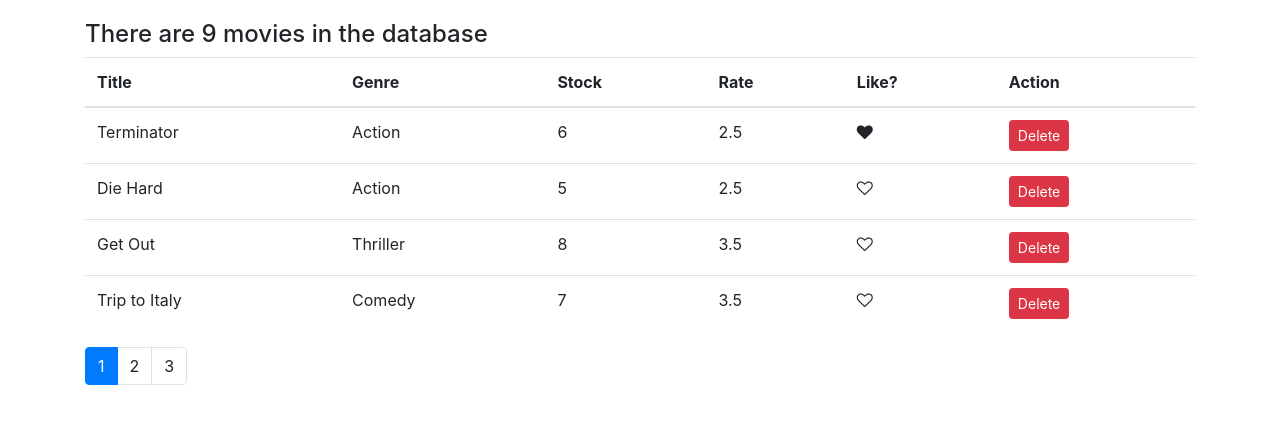
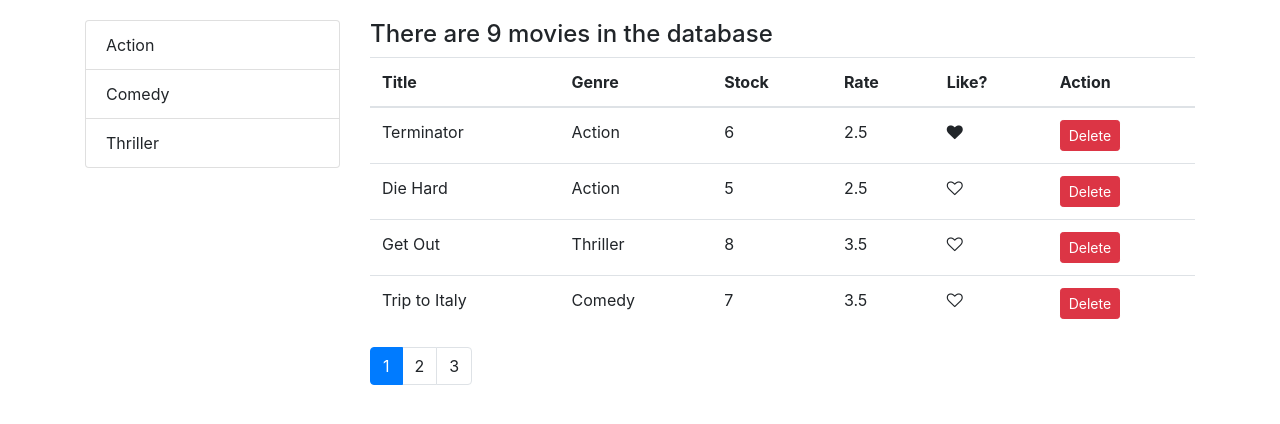
Before and after one commit to glitton/react-videoapp, a React (Create React App) app: page / in a window 1280 px wide. Shown: the top 424 px of the page. Built offline with nearby package versions, Linux system fonts and the light colour scheme.

Commit message:
list group component default  props

```diff
--- /dev/null
+++ b/src/listGroup.jsx
@@ -0,0 +1,22 @@
+import React from "react";
+
+const ListGroup = props => {
+  const { items, textProperty, valueProperty } = props;
+  console.log("movie items", items);
+  return (
+    <ul className="list-group">
+      {items.map(item => (
+        <li key={item[valueProperty]} className="list-group-item">
+          {item[textProperty]}
+        </li>
+      ))}
+    </ul>
+  );
+};
+
+ListGroup.defaultProps = {
+  textProperty: "name",
+  valueProperty: "_id"
+};
+
+export default ListGroup;
--- a/src/movies.jsx
+++ b/src/movies.jsx
@@ -2,16 +2,21 @@
 import Like from "./like";
 import Pagination from "./pagination";
 import { getMovies } from "./services/fakeMovieService";
+import { getGenres } from "./services/fakeGenreService";
 import { paginate } from "./utils/paginate";
-
-const movies = getMovies();
+import ListGroup from "./listGroup";
 
 class Movies extends Component {
   state = {
-    movies,
+    movies: [],
+    genres: [],
     pageSize: 4,
     currentPage: 1
   };
+
+  componentDidMount() {
+    this.setState({ movies: getMovies(), genres: getGenres() });
+  }
 
   handleDelete = movie => {
     const newMovies = this.state.movies.filter(m => m._id !== movie._id);
@@ -31,13 +36,24 @@
     this.setState({ currentPage: page });
   };
 
+  handleGenreSelect = genre => {
+    console.log(genre);
+  };
+
   render() {
     const { length: count } = this.state.movies;
     const { pageSize, currentPage, movies: allMovies } = this.state;
     const movies = paginate(allMovies, currentPage, pageSize);
 
     return (
-      <React.Fragment>
+      <div className="row">
+        <div className="col-3">
+          <ListGroup
+            items={this.state.genres}
+            onItemSelect={this.handleGenreSelect}
+          />
+        </div>
+        <div className="col">
           <p className="h4">There are {count} movies in the database</p>
           <table className="table">
             <thead>
@@ -81,7 +97,8 @@
             currentPage={currentPage}
             onPageChange={this.handlePageChange}
           />
-      </React.Fragment>
+        </div>
+      </div>
     );
   }
 }
--- a/src/pagination.jsx
+++ b/src/pagination.jsx
@@ -6,7 +6,7 @@
 const Pagination = props => {
   const { itemsCount, pageSize, currentPage, onPageChange } = props;
   const pagesCount = Math.ceil(itemsCount / pageSize);
-  console.log(currentPage);
+  // console.log(currentPage);s
   if (pagesCount === 1) return null;
   const pages = _.range(1, pagesCount + 1);
 
```
Lines whose indentation alone changed are shown as unchanged.
